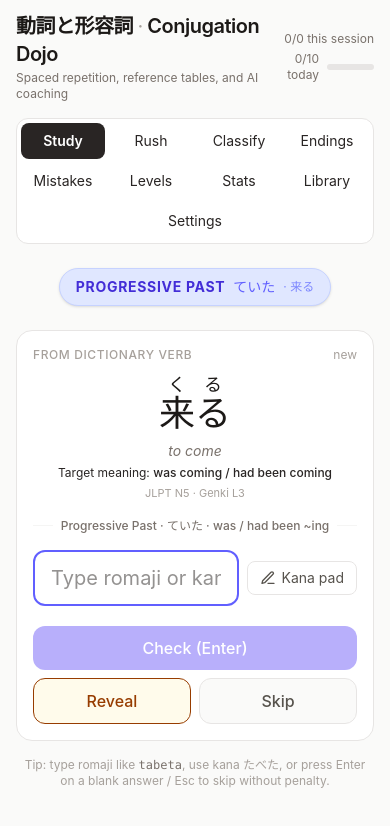
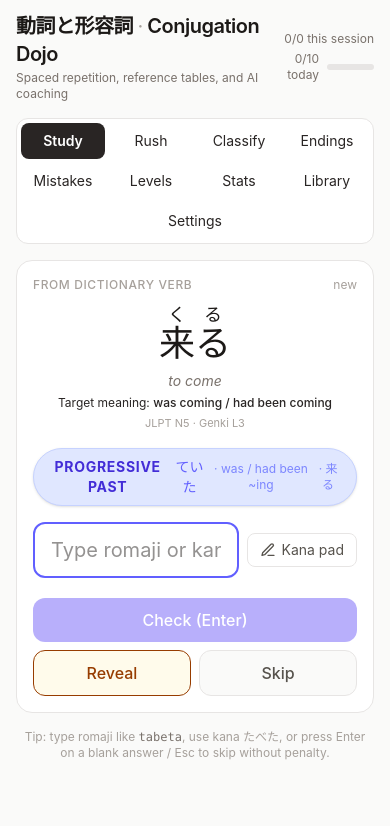
Before and after one commit to davidbaack/JapaneseConjugation, a React (Vite) app: page / in a window 390 px wide. Shown: the top 826 px of the page. Built offline with nearby package versions, Linux system fonts and the light colour scheme.

Commit message:
Move styled type pill from sticky header to above input
Removes the sticky pill at the top of the page and puts the same
indigo rounded-pill badge directly above the input field where it
stays in frame when the keyboard is open on mobile.

https://claude.ai/code/session_015d48EycXXdGGNihVW9DCZo

```diff
--- a/src/views/StudyView.jsx
+++ b/src/views/StudyView.jsx
@@ -710,24 +710,6 @@ Keep it concise and clear.`;
 
   return (
     <div className="space-y-4">
-      <div className="sticky top-0 z-20 flex justify-center py-2 bg-stone-50/95 dark:bg-stone-950/95 backdrop-blur-sm">
-        <div className="inline-flex items-center gap-2 px-4 py-2 rounded-full bg-indigo-100 dark:bg-indigo-900/50 border border-indigo-200 dark:border-indigo-800/60 shadow-sm">
-          <span className="text-sm font-bold uppercase tracking-wider text-indigo-700 dark:text-indigo-300">
-            {taskLabel}
-          </span>
-          {taskSub && (
-            <span className="text-sm text-indigo-500 dark:text-indigo-400 font-medium" lang="ja">
-              {taskSub}
-            </span>
-          )}
-          {taskHint && (
-            <span className="hidden sm:inline text-xs text-indigo-400 dark:text-indigo-500">· {taskHint}</span>
-          )}
-          {current.ruleLabel && (
-            <span className="text-xs text-indigo-400 dark:text-indigo-500">· {current.ruleLabel}</span>
-          )}
-        </div>
-      </div>
       <div className="bg-white dark:bg-stone-900 rounded-2xl border border-stone-200 dark:border-stone-800 overflow-hidden">
         <div className="px-4 py-4 sm:px-6 sm:py-8 text-center">
           <div className="flex items-start justify-between mb-3">
@@ -855,14 +837,23 @@ Keep it concise and clear.`;
           <div className="mt-4 flex flex-col gap-1">
             {phase === 'answering' ? (
               <>
-                <div className="flex items-center gap-2 mb-3 text-xs">
-                  <span className="h-px flex-1 bg-stone-100 dark:bg-stone-800" />
-                  <span className="text-stone-500 dark:text-stone-400 font-medium shrink-0">
-                    {taskLabel}
-                    {taskSub && <> · <span lang="ja">{taskSub}</span></>}
-                    {taskHint && ` · ${taskHint}`}
-                  </span>
-                  <span className="h-px flex-1 bg-stone-100 dark:bg-stone-800" />
+                <div className="flex justify-center mb-3">
+                  <div className="inline-flex items-center gap-2 px-4 py-2 rounded-full bg-indigo-100 dark:bg-indigo-900/50 border border-indigo-200 dark:border-indigo-800/60 shadow-sm">
+                    <span className="text-sm font-bold uppercase tracking-wider text-indigo-700 dark:text-indigo-300">
+                      {taskLabel}
+                    </span>
+                    {taskSub && (
+                      <span className="text-sm text-indigo-500 dark:text-indigo-400 font-medium" lang="ja">
+                        {taskSub}
+                      </span>
+                    )}
+                    {taskHint && (
+                      <span className="text-xs text-indigo-400 dark:text-indigo-500">· {taskHint}</span>
+                    )}
+                    {current.ruleLabel && (
+                      <span className="text-xs text-indigo-400 dark:text-indigo-500">· {current.ruleLabel}</span>
+                    )}
+                  </div>
                 </div>
                 {typoGuard && (
                   <div className="mb-3 rounded-xl border border-amber-250 bg-amber-50 dark:bg-amber-950/20 px-3 py-2 text-sm text-amber-800 dark:text-amber-300">
```
